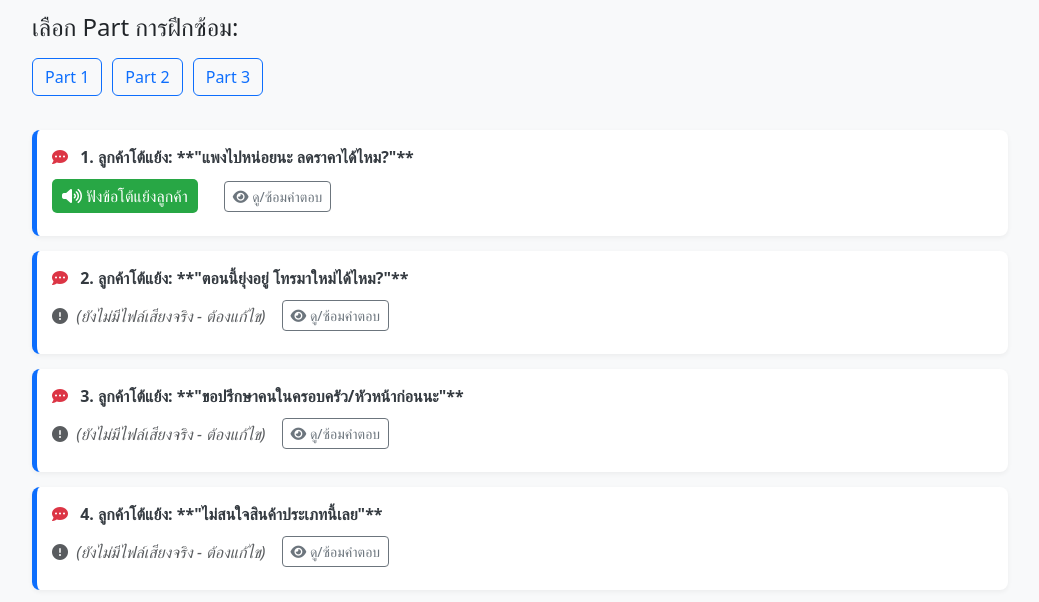
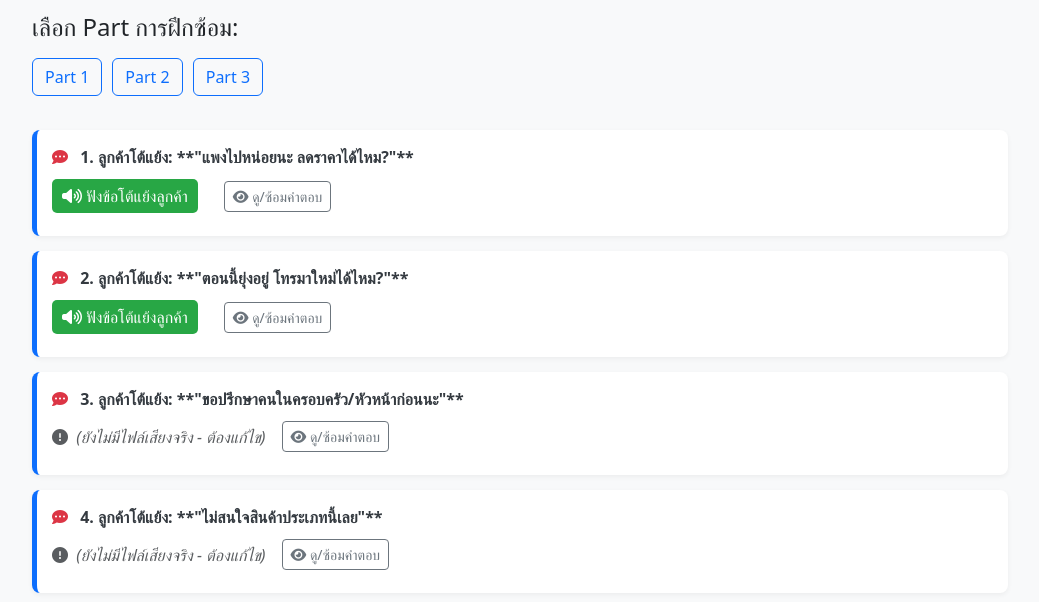
Before and after one commit to armthitikorn/e-testing-voice, a plain HTML site: page index.html in a window 1280 px wide. Shown: the part 129-731 px from the top of the page, without its empty margins (120-1159 px from the left). Drawn offline with nearby package versions, Linux system fonts and the light colour scheme.

Commit message:
Update index.html

```diff
--- a/index.html
+++ b/index.html
@@ -103,10 +103,10 @@
             // --- PART 1 (30 ข้อ) ---
             { id: 1, part: 1, q: "แพงไปหน่อยนะ ลดราคาได้ไหม?",
               a: "เข้าใจเลยค่ะว่ากังวลเรื่องราคา แต่สิ่งที่คุณกำลังลงทุนนี้คือ **คุณภาพ** และ **ผลลัพธ์ที่ยั่งยืน** ซึ่งเรามีบริการหลังการขายและฟีเจอร์ที่คู่แข่งไม่มี เมื่อเทียบกับมูลค่าที่คุณจะได้รับ ถือว่าคุ้มค่ามากค่ะ",
-              audioUrl: "https://wzwyotzzxycqfwercakh.supabase.co/storage/v1/object/public/responses/4c563d61-8e94-4882-8bb1-6690bd38046d/part1/q1_8e6b1ed4-1e12-47e6-98ac-012de8b6cef5.webm" },
+              audioUrl: "https://wzwyotzzxycqfwercakh.supabase.co/storage/v1/object/public/responses/part1/P1Q1/test_P1_P1Q1_1761208509468.webm" },
             { id: 2, part: 1, q: "ตอนนี้ยุ่งอยู่ โทรมาใหม่ได้ไหม?",
               a: "ขออนุญาตใช้เวลา **30 วินาที** สรุปสาระสำคัญที่คุณจะได้รับประโยชน์ได้ไหมคะ? หากไม่สนใจ ดิฉันจะวางสายทันทีค่ะ (รอการตอบรับ) ขอบคุณค่ะ สิ่งนี้จะช่วยคุณ...",
-              audioUrl: "https://placeholder.com/audio/p1q02_busy.mp3" },
+              audioUrl: "https://wzwyotzzxycqfwercakh.supabase.co/storage/v1/object/public/responses/part1/P1Q2/test_P1_P1Q2_1761208543075.webm" },
             { id: 3, part: 1, q: "ขอปรึกษาคนในครอบครัว/หัวหน้าก่อนนะ",
               a: "เป็นเรื่องที่ดีเลยค่ะที่ปรึกษาผู้มีส่วนเกี่ยวข้อง ดิฉันขออนุญาตสรุปจุดเด่น 3 ข้อ เพื่อให้คุณนำไปนำเสนอได้ง่ายขึ้นนะคะ? มีอะไรที่ต้องชี้แจงเพิ่มเติมไหมคะ?",
               audioUrl: "https://placeholder.com/audio/p1q03_consult.mp3" },
@@ -195,13 +195,13 @@
             // --- PART 2 (30 ข้อ) ---
             { id: 31, part: 2, q: "คู่แข่งของคุณทำได้ถูกกว่า",
               a: "จริงค่ะ แต่เมื่อเทียบกับ **ฟีเจอร์ A, B, C** และ **บริการหลังการขาย** ของเราแล้ว ซึ่งคู่แข่งไม่มี ราคาของเราจึงเหมาะสมกับคุณภาพที่เหนือกว่า คุณภาพที่ยั่งยืนสำคัญกว่าราคาที่ถูกกว่าจริงไหมคะ?",
-              audioUrl: "https://placeholder.com/audio/p2q31_competitor_cheaper.mp3" },
+              audioUrl: "https://wzwyotzzxycqfwercakh.supabase.co/storage/v1/object/public/responses/part2/P2Q31/test_P2_P2Q31_1761208579155.webm" },
             { id: 32, part: 2, q: "ฉันต้องใช้เวลาศึกษาผลิตภัณฑ์นี้ก่อน",
               a: "ดิฉันเข้าใจค่ะ ขออนุญาตส่งคู่มือสั้น ๆ **ฉบับสรุป 3 หน้า** ให้คุณอ่านได้ไหมคะ? และจะนัดคุยสั้น ๆ อีกครั้งในวันพุธเพื่อตอบคำถามที่คุณสงสัยโดยเฉพาะค่ะ",
               audioUrl: "https://placeholder.com/audio/p2q32_need_study.mp3" },
             { id: 33, part: 2, q: "ฉันมีคู่ค้าอยู่แล้ว",
               a: "ยินดีด้วยค่ะ! ถ้าเช่นนั้นคุณลูกค้าคงทราบดีว่าตลาดมีการเปลี่ยนแปลงตลอดเวลา การมี **ทางเลือกสำรอง (Backup Plan)** ที่ดีกว่าย่อมดีกว่าเสมอ เรามาดูข้อดีที่แตกต่างกันไหมคะ?",
-              audioUrl: "https://placeholder.com/audio/p2q33_existing_partner.mp3" },
+              audioUrl: "https://wzwyotzzxycqfwercakh.supabase.co/storage/v1/object/public/responses/part2/P2Q33/test_P2_P2Q33_1761208638435.webm" },
             { id: 34, part: 2, q: "คุณพูดจาไม่น่าเชื่อถือเลย",
               a: "ขออภัยหากดิฉันทำให้รู้สึกไม่ดีค่ะ ดิฉันจะปรับปรุงการสื่อสารให้ชัดเจนและเป็นทางการมากขึ้นนะคะ เพื่อให้คุณลูกค้าเกิดความมั่นใจในข้อมูลค่ะ",
               audioUrl: "https://placeholder.com/audio/p2q34_untrustworthy.mp3" },
@@ -287,10 +287,10 @@
             // --- PART 3 (30 ข้อ) ---
             { id: 61, part: 3, q: "ฉันไม่ต้องการพูดกับพนักงานขาย",
               a: "ดิฉันเข้าใจค่ะ แต่ดิฉันไม่ได้แค่ขาย ดิฉันมาเพื่อหา **ทางออกที่ดีที่สุด** ให้กับปัญหาที่คุณกำลังเผชิญอยู่ ขออนุญาตถามคำถามสั้นๆ 2 ข้อ เพื่อประเมินความต้องการของคุณลูกค้าได้ไหมคะ?",
-              audioUrl: "https://placeholder.com/audio/p3q61_no_salesperson.mp3" },
+              audioUrl: "https://wzwyotzzxycqfwercakh.supabase.co/storage/v1/object/public/responses/part3/P3Q61/test_P3_P3Q61_1761208672203.webm" },
             { id: 62, part: 3, q: "ฉันสามารถหาผลิตภัณฑ์ที่คล้ายกันได้ในราคาถูกกว่า",
               a: "อาจจะจริงค่ะ แต่ถ้าเทียบฟังก์ชันการทำงานแบบ **ต่อแบบ** จะพบว่าผลิตภัณฑ์ที่ถูกกว่านั้น **ขาดฟีเจอร์สำคัญ A, B** ไปค่ะ ซึ่งฟีเจอร์นี้เองที่จะช่วยให้คุณประหยัดเงินในระยะยาว",
-              audioUrl: "https://placeholder.com/audio/p3q62_similar_cheaper.mp3" },
+              audioUrl: "https://wzwyotzzxycqfwercakh.supabase.co/storage/v1/object/public/responses/part3/P3Q62/test_P3_P3Q62_1761208712419.webm" },
             { id: 63, part: 3, q: "เราไม่มีความจำเป็นต้องเปลี่ยนซัพพลายเออร์ตอนนี้",
               a: "ดิฉันเข้าใจความภักดีค่ะ แต่การมีทางเลือกที่ดีกว่าย่อมดีกว่าเสมอ เราไม่ได้ต้องการให้คุณเปลี่ยนทันที แต่ลองเปรียบเทียบดูว่า **มีจุดไหนที่เราเหนือกว่า** ที่จะช่วยคุณในเรื่อง 'ความน่าเชื่อถือ' ได้ดีกว่าไหมคะ?",
               audioUrl: "https://placeholder.com/audio/p3q63_no_need_change.mp3" },
```
